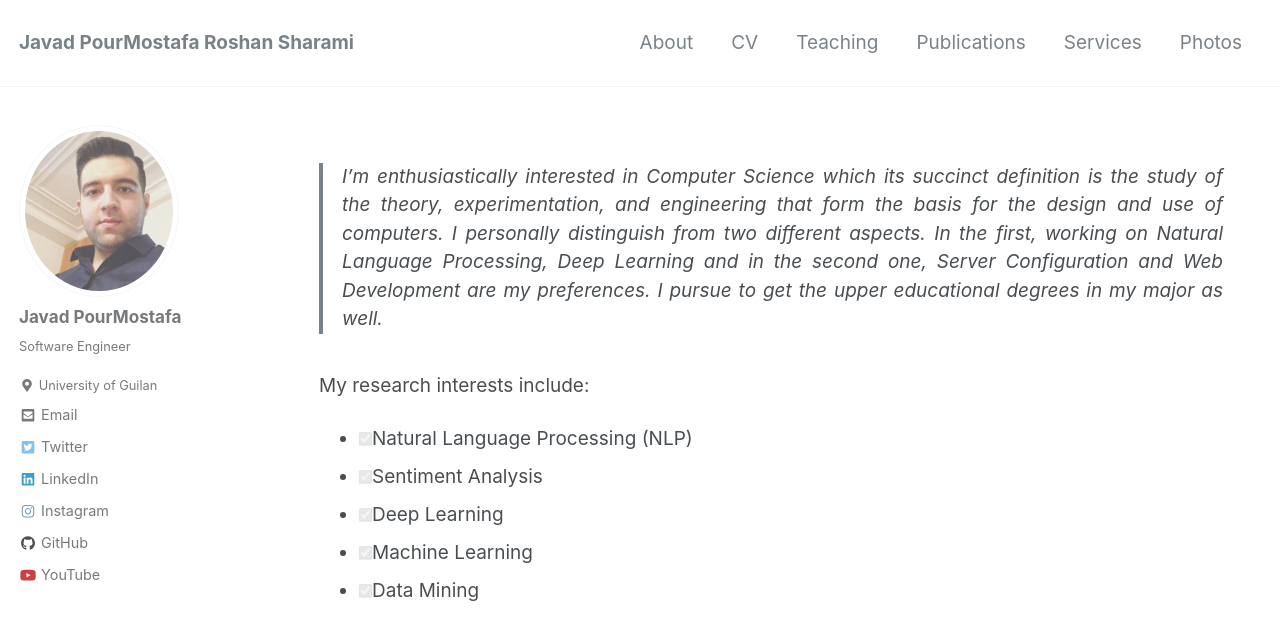
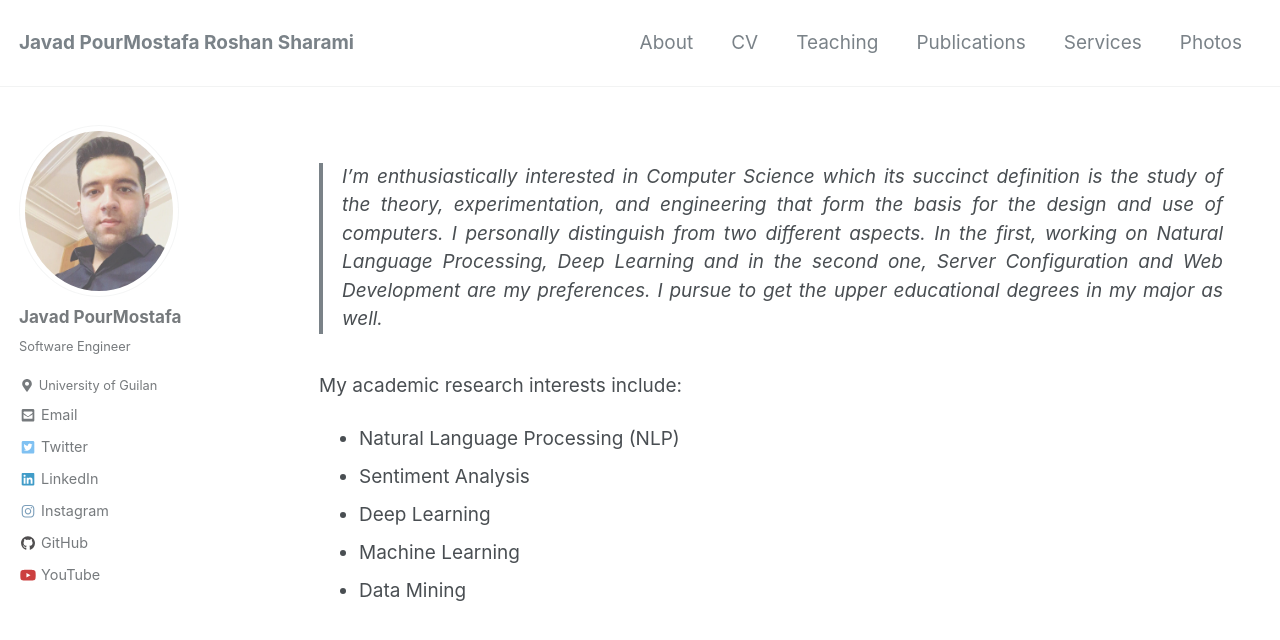
Before and after one commit to JoyeBright/JoyeBright.github.io, a Jekyll site: the page built from _pages/about.md, in a window 1280 px wide and 900 px high. Shown: the top 640 px of the window. Built offline with Jekyll 4.4.1, drawn with Linux system fonts in a browser that asks for light colours; nearby versions of some CDN libraries.

Commit message:
add academic interests

```diff
--- a/_pages/about.md
+++ b/_pages/about.md
@@ -8,9 +8,9 @@ author_profile: true
 > I'm enthusiastically interested in Computer Science which its succinct definition is the study of the theory, experimentation, and engineering that form the basis for the design and use of computers. I personally distinguish from two different aspects. In the first, working on Natural Language Processing, Deep Learning and in the second one, Server Configuration and Web Development are my preferences.
 > I pursue to get the upper educational degrees in my major as well.
 
-My research interests include:
--   [x]  Natural Language Processing (NLP)
--   [x]  Sentiment Analysis
--   [x]  Deep Learning
--   [x]  Machine Learning
--   [x]  Data Mining
+My academic research interests include:
+-   Natural Language Processing (NLP)
+-   Sentiment Analysis
+-   Deep Learning
+-   Machine Learning
+-   Data Mining
```
